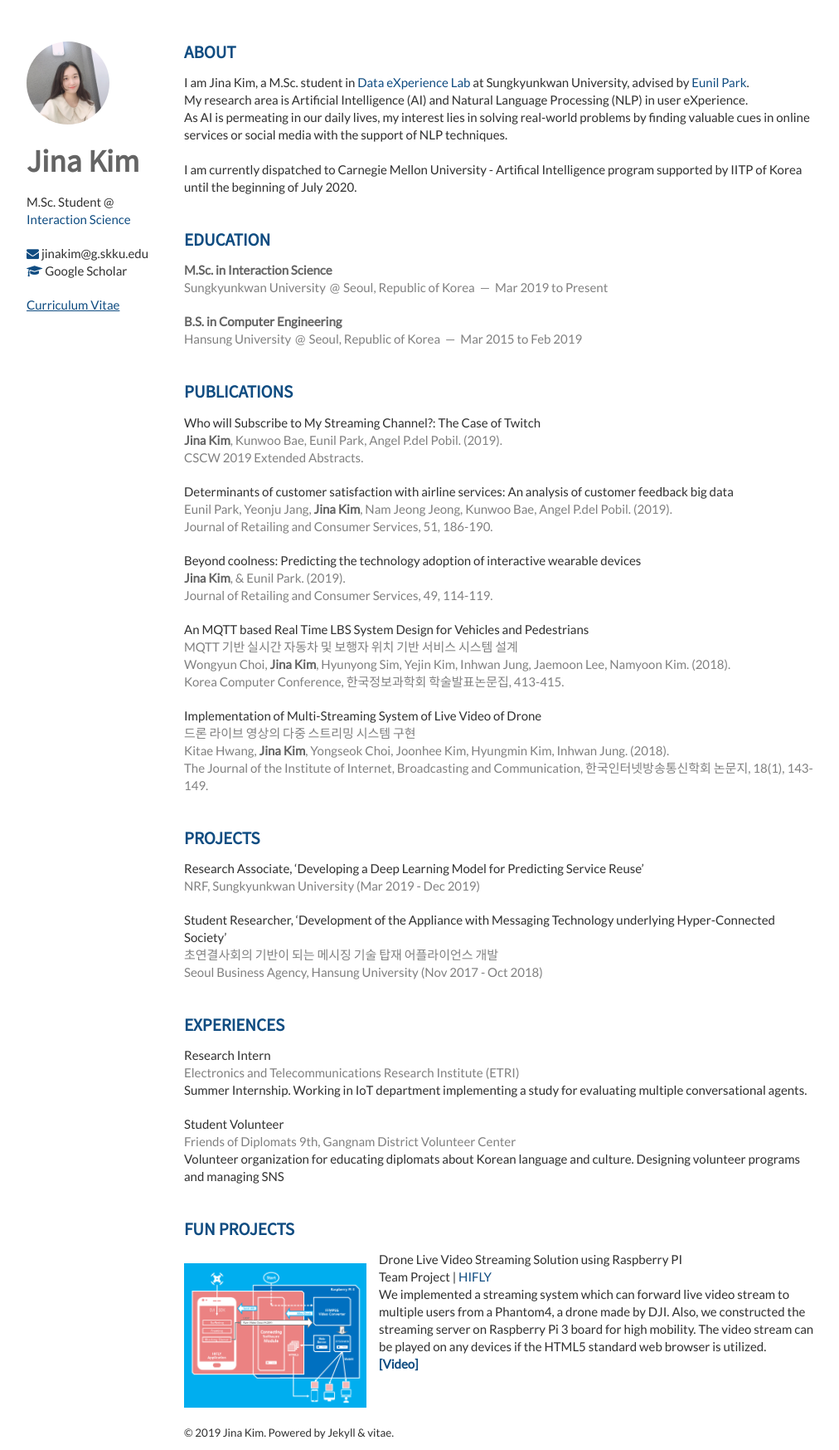
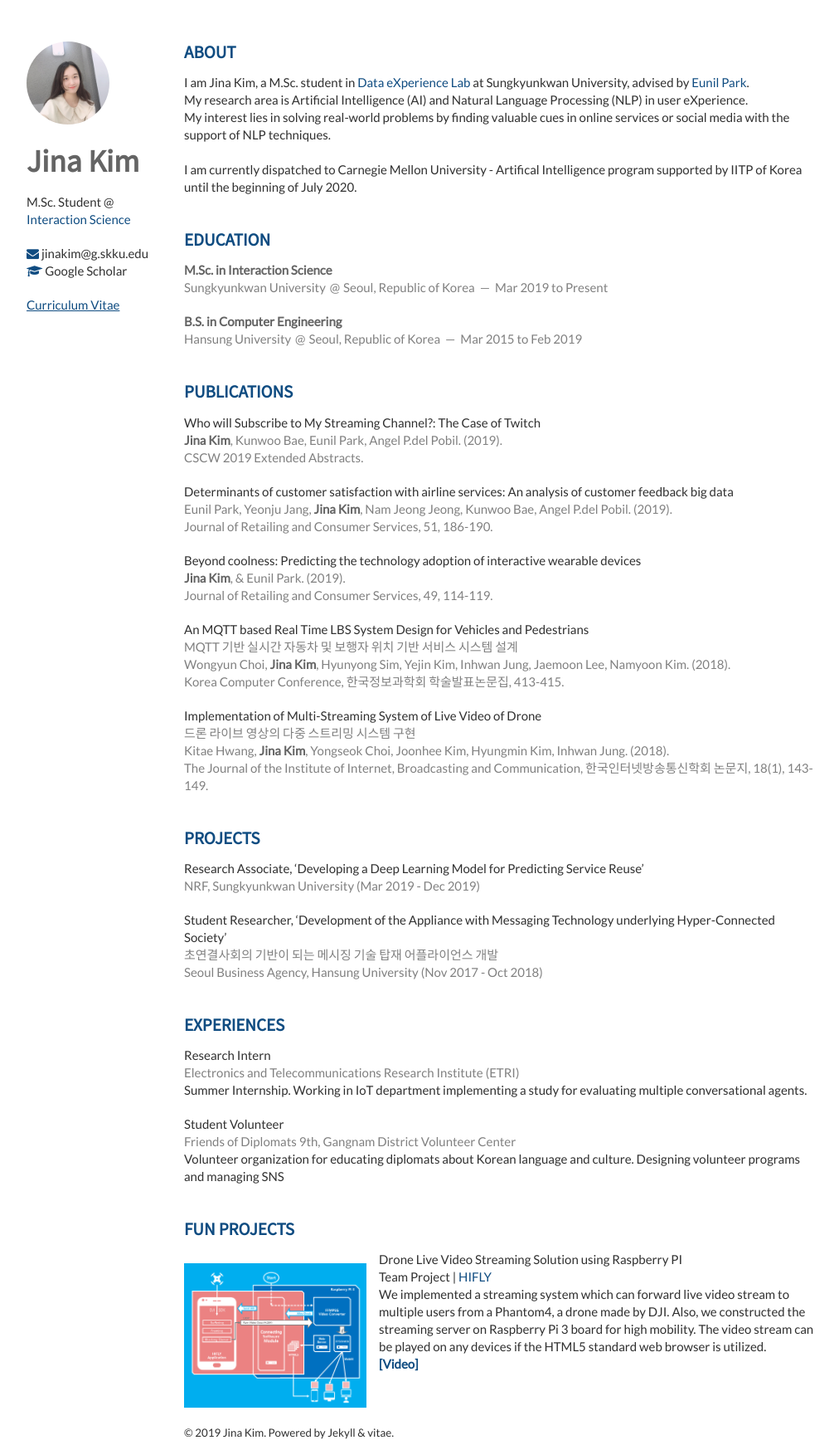
Before and after one commit to Jina-Kim/Jina-Kim.github.io, a Jekyll site: the page built from index.html, in a window 1280 px wide. Shown: the whole page at 83% size, without its empty margins (138-1150 px from the left). Built offline with Jekyll 4.4.1, drawn with Linux system fonts in a browser that asks for light colours; nearby versions of some CDN libraries; the list of posts is cut into pages by our own code.

Commit message:
update introduction

```diff
--- a/_includes/about.html
+++ b/_includes/about.html
@@ -6,7 +6,7 @@
           My research area is Artificial Intelligence (AI) and Natural Language Processing (NLP) in user eXperience.
            <!-- I have focused on finding valuable cues in online service or social media and using NLP tequniques to solve real-world problems. -->
          </br>
-          As AI is permeating in our daily lives, my interest lies in solving real-world problems by finding valuable cues in online services or social media with the support of NLP techniques.
+          My interest lies in solving real-world problems by finding valuable cues in online services or social media with the support of NLP techniques.
           <!-- figuring out how to build users’ trust on AI by its feedback. -->
 
           </br>
```
